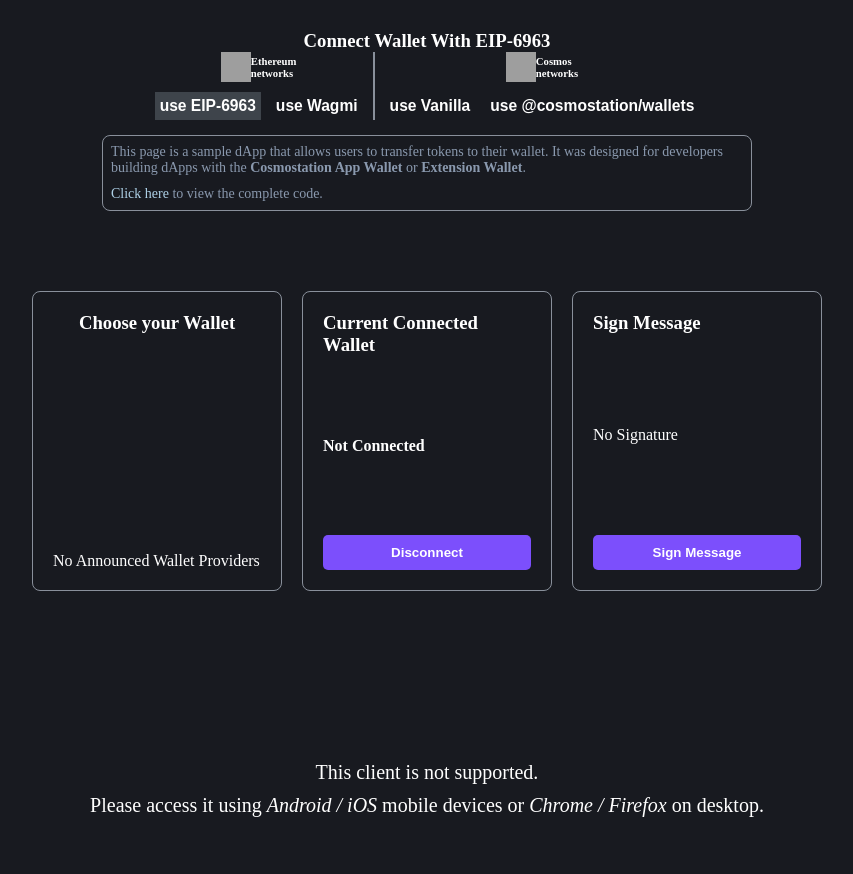
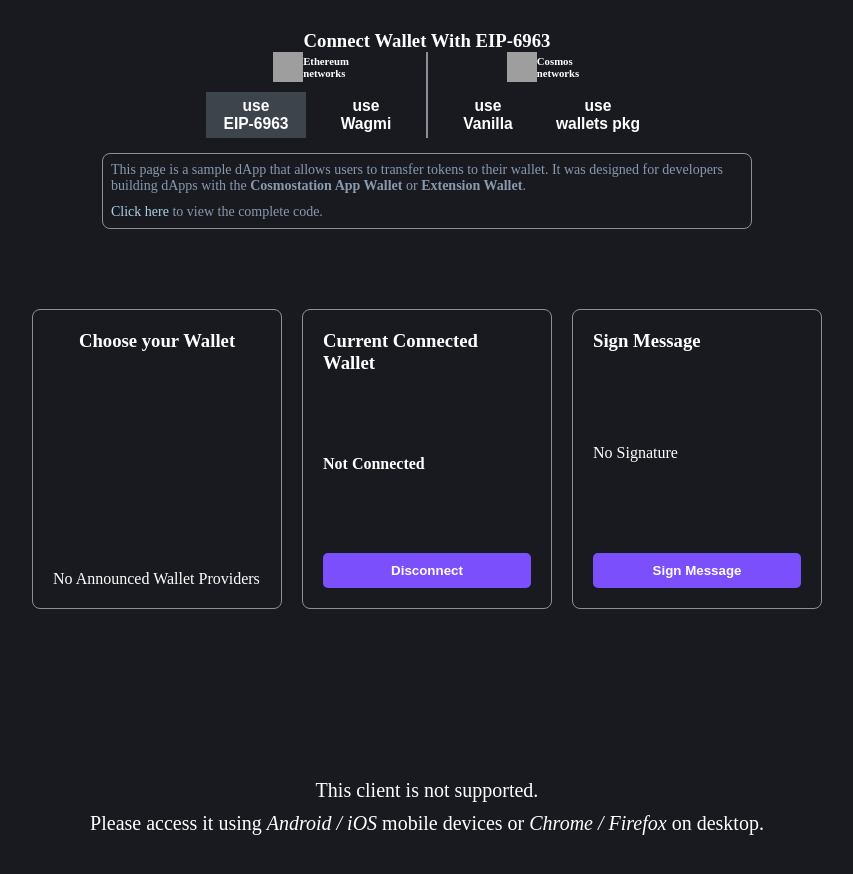
Before and after one commit to cosmostation/cosmostation-app-injection-example, a React (Vite) app: page / in a window 1280 px wide. Shown: the top 874 px of the page, without its empty margins (213-1066 px from the left). Built offline with nearby package versions, Linux system fonts and the light colour scheme; grey boxes are pictures that could not be loaded; what wagmi would draw is missing.

Commit message:
style: connectTypeButton 너비 조정 및 버튼 텍스트 개행 추가

```diff
--- a/src/App.module.scss
+++ b/src/App.module.scss
@@ -131,6 +131,8 @@
 }
 
 .connectTypeButton {
+  width: 100px;
+
   padding: 5px;
 
   background-color: transparent;
--- a/src/App.tsx
+++ b/src/App.tsx
@@ -53,6 +53,7 @@ const App: React.FC = () => {
   );
 
   return (
+    // TODO 설치여부, ua에 따라 분기처리 필요.
     <div className={styles.container}>
       <h3>Connect Wallet With EIP-6963</h3>
 
@@ -69,7 +70,11 @@ const App: React.FC = () => {
               }`}
               onClick={() => setActiveType(connectType["eip-6963"])}
             >
-              <h3>use EIP-6963</h3>
+              <h3>
+                use
+                <br />
+                EIP-6963
+              </h3>
             </button>
             <button
               className={`${styles.connectTypeButton} ${
@@ -77,7 +82,11 @@ const App: React.FC = () => {
               }`}
               onClick={() => setActiveType(connectType["wagmi"])}
             >
-              <h3>use Wagmi</h3>
+              <h3>
+                use
+                <br />
+                Wagmi
+              </h3>
             </button>
           </div>
         </div>
@@ -98,7 +107,11 @@ const App: React.FC = () => {
               }`}
               onClick={() => setActiveType(connectType["vanilla-cosmos"])}
             >
-              <h3>use Vanilla</h3>
+              <h3>
+                use
+                <br />
+                Vanilla
+              </h3>
             </button>
             <button
               className={`${styles.connectTypeButton} ${
@@ -110,7 +123,11 @@ const App: React.FC = () => {
                 setActiveType(connectType["@cosmostation/wallets"])
               }
             >
-              <h3>use @cosmostation/wallets</h3>
+              <h3>
+                use
+                <br />
+                wallets pkg
+              </h3>
             </button>
           </div>
         </div>
```
